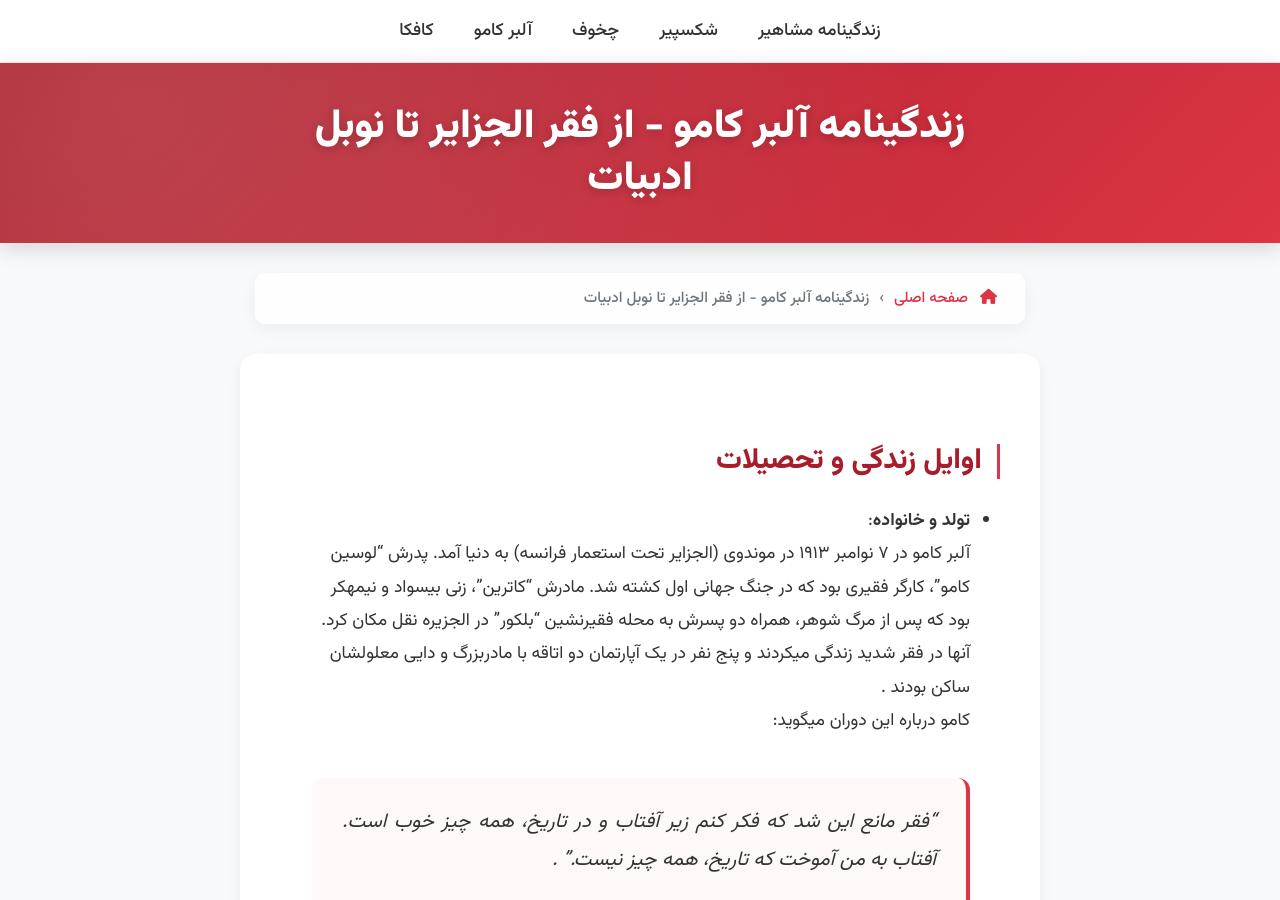
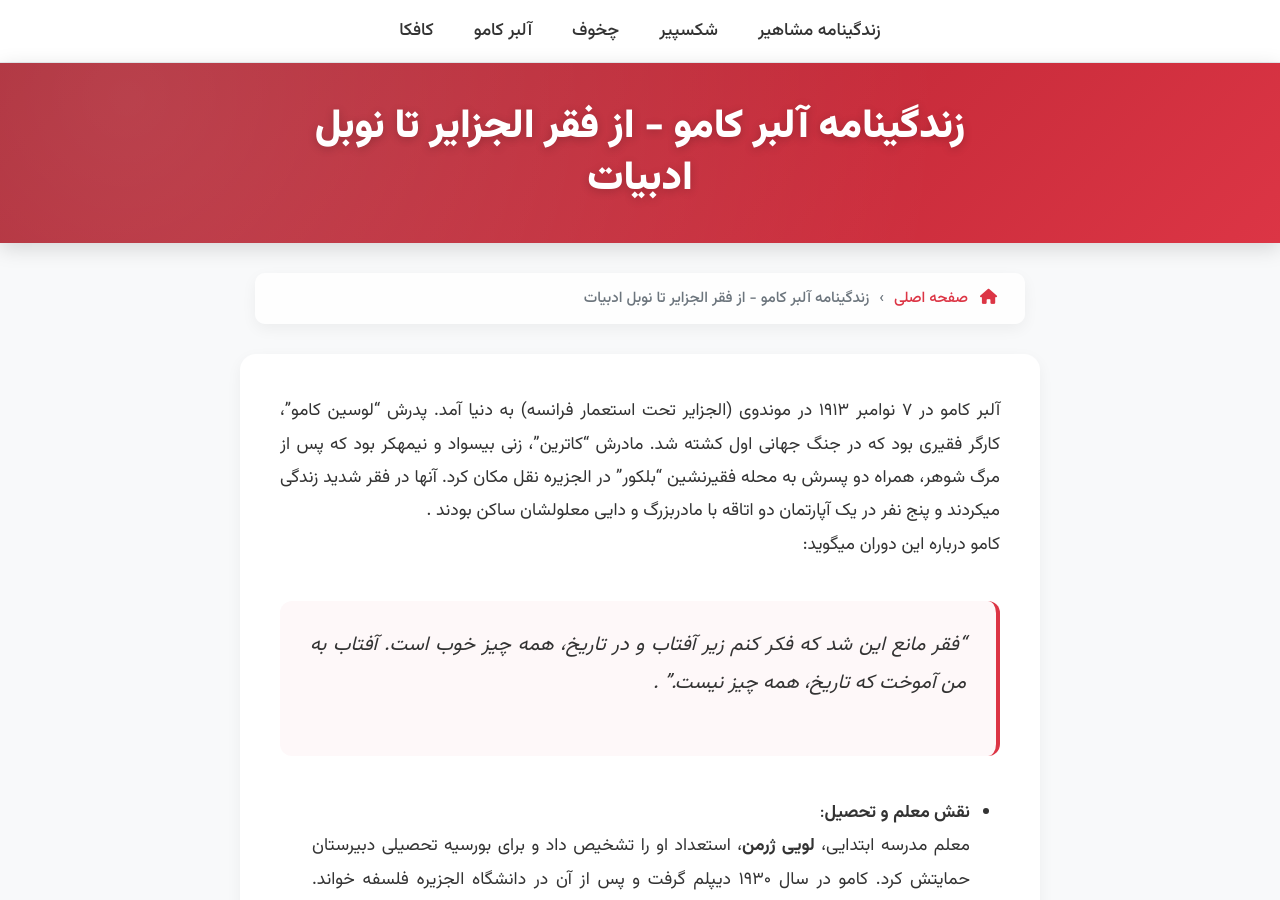
Before and after one commit to darkblog/darkblog.github.io, a Jekyll site: the page built from _posts/2025-7-11-87.md, in a window 1280 px wide and 900 px high. Built offline with Jekyll 4.4.1, drawn with Linux system fonts in a browser that asks for light colours.

Commit message:
Update 2025-7-11-87.md

```diff
--- a/_posts/2025-7-11-87.md
+++ b/_posts/2025-7-11-87.md
@@ -3,9 +3,7 @@ layout: post
 title: زندگینامه آلبر کامو - از فقر الجزایر تا نوبل ادبیات
 ---
 
-## اوایل زندگی و تحصیلات
-- **تولد و خانواده**:
-  آلبر کامو در ۷ نوامبر ۱۹۱۳ در موندوی (الجزایر تحت استعمار فرانسه) به دنیا آمد. پدرش "لوسین کامو"، کارگر فقیری بود که در جنگ جهانی اول کشته شد. مادرش "کاترین"، زنی بیسواد و نیمهکر بود که پس از مرگ شوهر، همراه دو پسرش به محله فقیرنشین "بلکور" در الجزیره نقل مکان کرد. آنها در فقر شدید زندگی میکردند و پنج نفر در یک آپارتمان دو اتاقه با مادربزرگ و دایی معلولشان ساکن بودند .
+آلبر کامو در ۷ نوامبر ۱۹۱۳ در موندوی (الجزایر تحت استعمار فرانسه) به دنیا آمد. پدرش "لوسین کامو"، کارگر فقیری بود که در جنگ جهانی اول کشته شد. مادرش "کاترین"، زنی بیسواد و نیمهکر بود که پس از مرگ شوهر، همراه دو پسرش به محله فقیرنشین "بلکور" در الجزیره نقل مکان کرد. آنها در فقر شدید زندگی میکردند و پنج نفر در یک آپارتمان دو اتاقه با مادربزرگ و دایی معلولشان ساکن بودند .
   کامو درباره این دوران میگوید:
   > "فقر مانع این شد که فکر کنم زیر آفتاب و در تاریخ، همه چیز خوب است. آفتاب به من آموخت که تاریخ، همه چیز نیست." .
 
```
